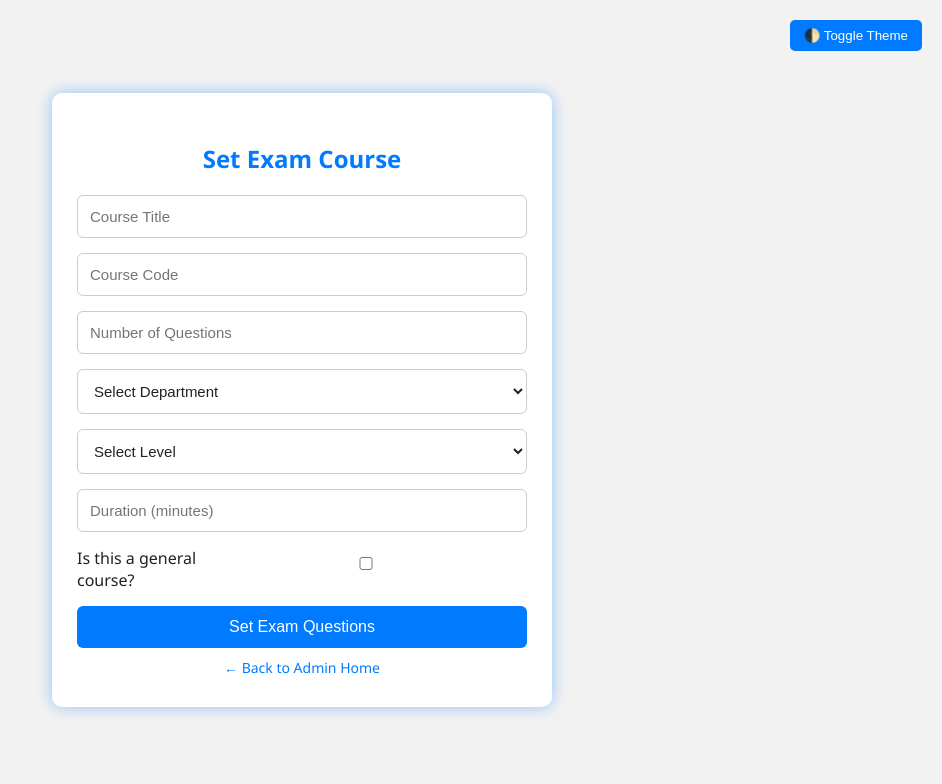
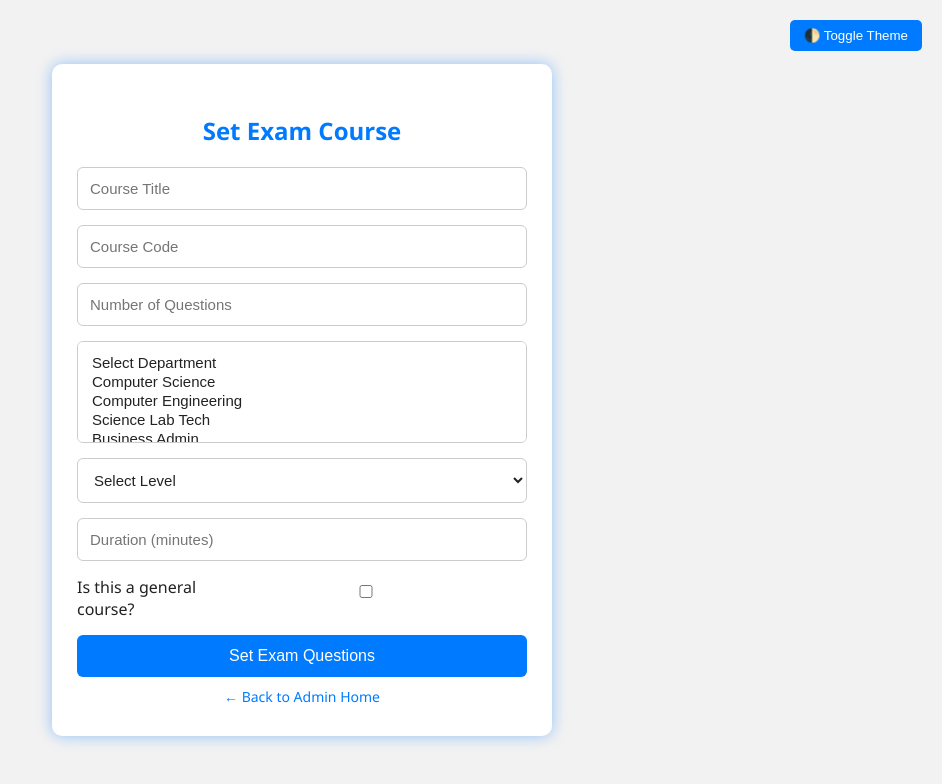
Before and after one commit to Popoeson/Cbt-system-, a website: page exam-settings.html in a window 1280 px wide. Shown: the whole page, without its empty margins (338-1280 px from the left). Drawn offline with Linux system fonts and the light colour scheme.

Commit message:
Update exam-settings.html

```diff
--- a/exam-settings.html
+++ b/exam-settings.html
@@ -155,7 +155,7 @@
     <input type="text" id="courseCode" placeholder="Course Code" required />
     <input type="number" id="numQuestions" placeholder="Number of Questions" required min="1" />
 
-    <select id="department" required>
+    <select id="department" multiple required>
       <option value="">Select Department</option>
       <option value="Computer Science">Computer Science</option>
       <option value="Computer Engineering">Computer Engineering</option>
```
